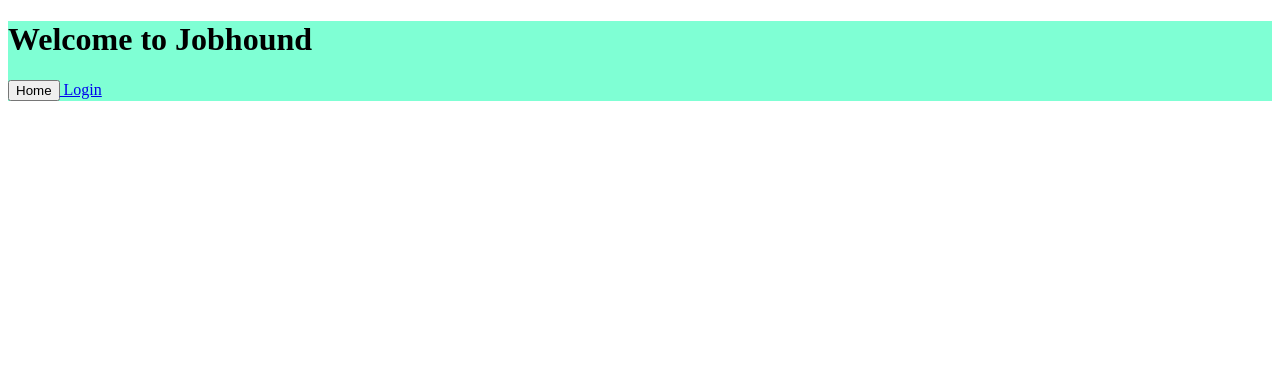
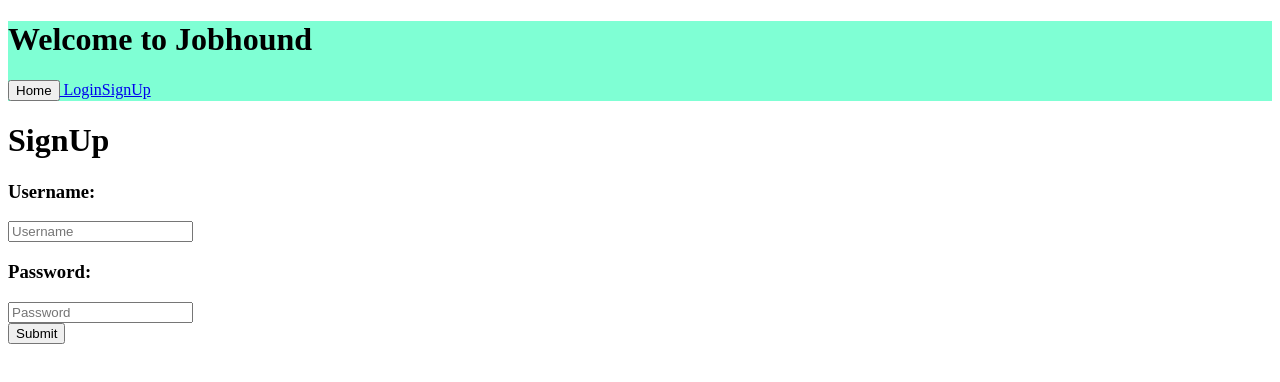
Before and after one commit to dhightnm/jobhound, a React app: page /signup in a window 1280 px wide. Shown: the top 382 px of the page. Built offline with nearby package versions, Linux system fonts and the light colour scheme; no server answers; the HTML template or start-up script is replaced by a standard one.

Commit message:
Fixed auth import

```diff
--- a/client/src/app.jsx
+++ b/client/src/app.jsx
@@ -5,6 +5,7 @@ import NavBar from "./components/NavBar/NavBar";
 
 import Home from './components/Home/Home';
 import Login from "./components/authentication/login";
+import SignUp from './components/authentication/SignUp';
 // import Navigation from "./Navigation";
 
 const App = (props) => {
@@ -17,6 +18,7 @@ const App = (props) => {
     <NavBar />
       <Switch>
         <Route path="/" component={Home} exact />
+        <Route path="/signup" component={SignUp} />
         <Route path="/login" component={Login} />
       </Switch>
     </div>
--- a/client/src/components/NavBar/NavBar.jsx
+++ b/client/src/components/NavBar/NavBar.jsx
@@ -14,6 +14,7 @@ const NavBar = () => {
             <div>
                 <NavLink to='/'><button>Home</button></NavLink>
                 <NavLink to='/login'> Login</NavLink>
+                <NavLink to='/signup'>SignUp</NavLink>
             </div>
         </div>
     )
--- /dev/null
+++ b/client/src/components/authentication/SignUp.jsx
@@ -0,0 +1,49 @@
+import { UseAuth } from '../../contexts/AuthContext';
+
+
+import React, { useState } from 'react';
+import { getAuth, createUserWithEmailAndPassword } from 'firebase/auth';
+
+const SignUp = () => {
+
+  const [username, setUsername] = useState();
+  const [password, setPassword] = useState();
+
+  const auth = getAuth();
+  createUserWithEmailAndPassword(auth, username, password)
+  .then((userCredential) => {
+    const user = userCredential.user;
+    console.log(user);
+  })
+  .catch((error) => {
+    const errorCode = error.code;
+    const errorMessage = error.message;
+  });
+
+
+  return (
+    <>
+    <h1>SignUp</h1>
+    <form className='signup-form'>
+      <h3>Username:</h3>
+        <input
+          type='text'
+          label='username'
+          placeholder='Username'
+          onChange={e => setUsername(e.target.value)}
+          />
+      <h3>Password:</h3>
+        <input
+        type='text'
+        label='password'
+        placeholder='Password'
+        onChange={e => setPassword(e.target.value)}/>
+      <div>
+        <button type='submit'>Submit</button>
+      </div>
+    </form>
+    </>
+  )
+}
+
+export default SignUp;
--- a/client/src/contexts/AuthContext.jsx
+++ b/client/src/contexts/AuthContext.jsx
@@ -1,4 +1,4 @@
-import React, { useContext, useState } from "react";
+import React, { useContext, useEffect, useState } from "react";
 import { auth } from '../index';
 
 const useAuth = () => {
@@ -7,13 +7,20 @@ const useAuth = () => {
 
 const AuthProvider = ({ children }) => {
     const [currentUser, setCurrentUser] = useState();
-    const value = { currentUser };
 
     const signup = (email, password) => {
-       return auth.createUserWithEmailAndPassword(email, password);
+        return auth.createUserWithEmailAndPassword(email, password);
 
     }
+    useEffect(() => {
+        const unsubscribe = auth.onAuthStateChange(user => {
+            setCurrentUser(user);
+        });
 
+        return unsubscribe;
+    }, []);
+
+    const value = { currentUser, signup };
     return (
         <AuthContext.Provider value={value}>
             {children}
--- a/client/src/index.js
+++ b/client/src/index.js
@@ -16,8 +16,9 @@ const firebaseConfig = {
   messagingSenderId: "447508536494",
   appId: "1:447508536494:web:e49d629aafb6e506fca13f"
 };
+// Initialize Firebase
 const app = initializeApp(firebaseConfig);
-
-// Initialize Firebase
+export const auth = app.auth();
+export default app;
 //Dammit Alex
 ReactDom.render(<App/>, document.getElementById('App'));
--- a/webpack.config.js
+++ b/webpack.config.js
@@ -9,7 +9,8 @@ module.exports = {
   entry: path.join(SRC_DIR, 'index.js'),
   output: {
     path: OUT_DIR,
-    filename: 'bundle.js'
+    filename: 'bundle.js',
+    publicPath: '/'
   },
   module: {
     rules: [
@@ -25,6 +26,10 @@ module.exports = {
     ]
   },
 
+  devServer: {
+    historyApiFallback: true,
+  },
+
   mode: 'development',
   resolve: {
     extensions: ['.js', '.jsx', '.css']
```
Also changed, not shown: 2 other files (tests, documents, lock files or other folders).
